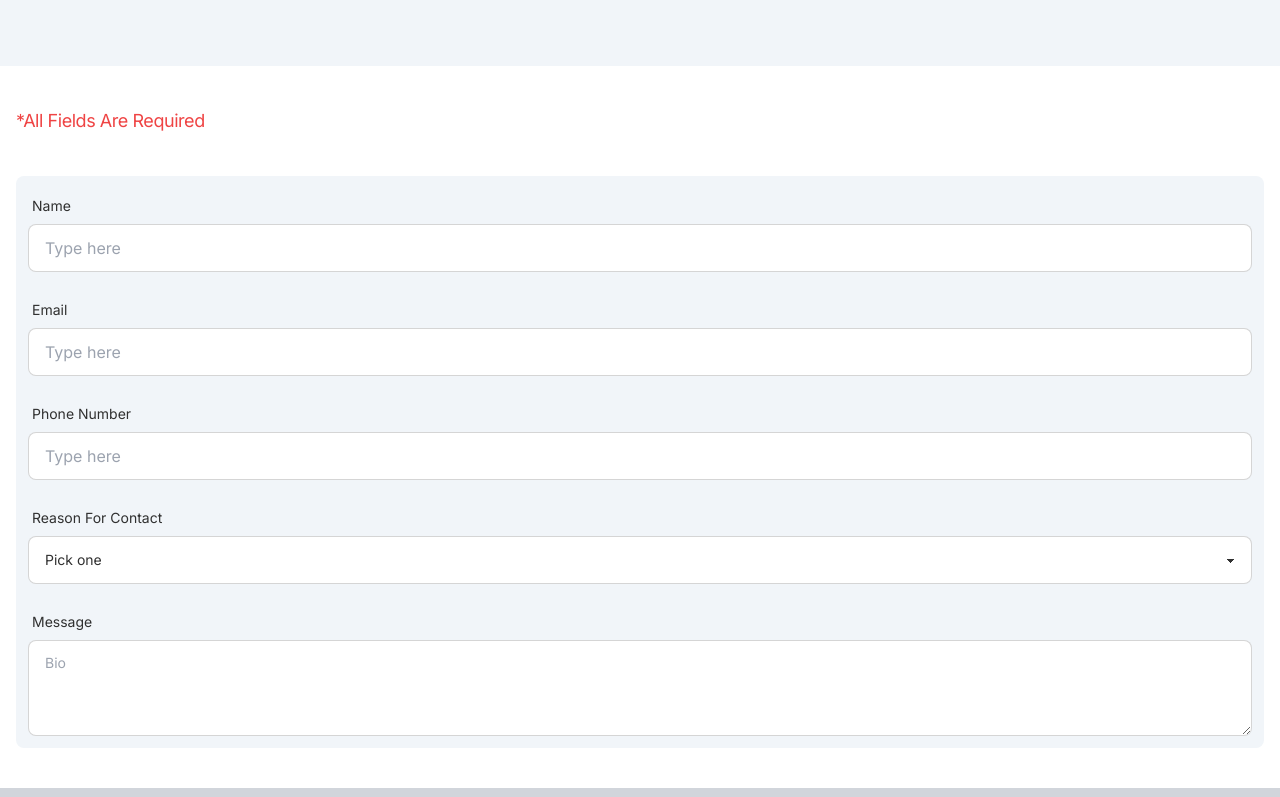
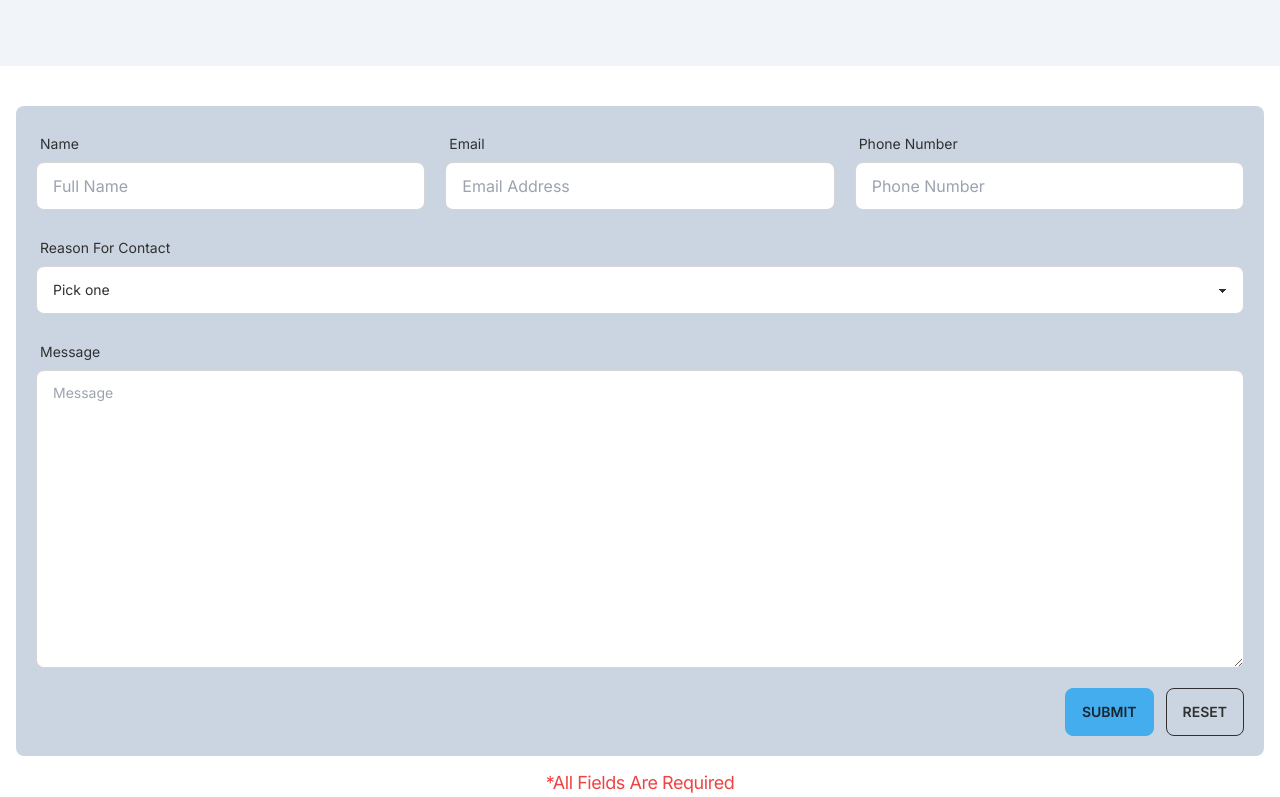
Before and after one commit to kcereno/pt-site, a Next.js app: page /contact in a window 1280 px wide. Shown: the part 363-1160 px from the top of the page. Built offline with nearby package versions, Linux system fonts and the light colour scheme.

Commit message:
Center pictures

```diff
--- a/app/(pages)/about/page.tsx
+++ b/app/(pages)/about/page.tsx
@@ -121,8 +121,8 @@ const AboutPage = () => {
                 className="w-auto rounded-lg shadow-lg"
                 src="/assets/images/treatmentroom.jpeg"
                 alt="clinic"
-                width={600}
-                height={600}
+                width={800}
+                height={800}
               />
               <p className="mt-3 text-xl text-center bold-heading">
                 Main Treatment Room
@@ -133,8 +133,8 @@ const AboutPage = () => {
                 className="flex-1 rounded-lg shadow-lg"
                 src="/assets/images/gym.jpeg"
                 alt="clinic"
-                width={600}
-                height={600}
+                width={800}
+                height={800}
               />
               <p className="mt-3 text-xl text-center bold-heading">
                 Fully Equipped Gym in Basement
--- a/app/(pages)/contact/page.tsx
+++ b/app/(pages)/contact/page.tsx
@@ -9,7 +9,7 @@ const ContactPage = () => {
         title="Contact Us"
         subtext="Feel free to ask any questions over the phone, or get in touch via our contact form below"
       />
-      <div className="py-10 container-fluid">
+      <div className="py-10 mx-0 container-fluid">
         <ContactForm />
       </div>
     </section>
--- a/components/ContactForm.tsx
+++ b/components/ContactForm.tsx
@@ -1,43 +1,61 @@
 import React from 'react';
 
 const ContactForm = () => {
+  const reasonsForContact = [
+    'Appointment Request',
+    'Treatment Inquiry',
+    'General Inquiry',
+    'Insurance Coverage',
+    'Referral Request',
+    'Rehabilitation after Surgery',
+    'Pain Management',
+    'Sports Injury',
+    'Work-Related Injury',
+    'Balance and Mobility Issues',
+    'Fall Prevention',
+    'Posture Improvement',
+  ];
+
   return (
     <div>
-      <p className="text-red-500">*All Fields Are Required</p>
-      <form className="p-3 mt-10 rounded-lg bg-slate-100">
+      <form className="p-5 rounded-lg bg-slate-300">
+        <div className="flex flex-col lg:flex-row lg:gap-5">
+          {/* Name */}
           <div className="w-full form-control">
             <label className="label">
               <span className="label-text">Name</span>
             </label>
             <input
               type="text"
-            placeholder="Type here"
+              placeholder="Full Name"
               className="w-full input input-bordered "
             />
           </div>
-
-        <div className="w-full mt-5 form-control">
+          {/* Email */}
+          <div className="w-full mt-5 lg:mt-0 form-control">
             <label className="label">
               <span className="label-text">Email</span>
             </label>
             <input
               type="text"
-            placeholder="Type here"
+              placeholder="Email Address"
               className="w-full input input-bordered "
             />
           </div>
-
-        <div className="w-full mt-5 form-control">
+          {/* Phone */}
+          <div className="w-full mt-5 lg:mt-0 form-control">
             <label className="label">
               <span className="label-text">Phone Number</span>
             </label>
             <input
               type="text"
-            placeholder="Type here"
+              placeholder="Phone Number"
               className="w-full input input-bordered "
             />
           </div>
+        </div>
 
+        {/* Reason */}
         <div className="w-full mt-5 form-control">
           <label className="label">
             <span className="label-text">Reason For Contact</span>
@@ -49,24 +67,28 @@ const ContactForm = () => {
             >
               Pick one
             </option>
-            <option>Star Wars</option>
-            <option>Harry Potter</option>
-            <option>Lord of the Rings</option>
-            <option>Planet of the Apes</option>
-            <option>Star Trek</option>
+            {reasonsForContact.map((reason) => (
+              <option key={reason}>{reason}</option>
+            ))}
           </select>
         </div>
-
+        {/* Message */}
         <div className="mt-5 form-control">
           <label className="label">
             <span className="label-text">Message</span>
           </label>
           <textarea
-            className="h-24 textarea textarea-bordered"
-            placeholder="Bio"
+            className="textarea textarea-bordered"
+            placeholder="Message"
+            rows={10}
           ></textarea>
         </div>
+        <div className="flex justify-end gap-3">
+          <button className="mt-5 btn btn-primary">Submit</button>
+          <button className="mt-5 btn btn-neutral btn-outline">Reset</button>
+        </div>
       </form>
+      <p className="mt-3 text-center text-red-500">*All Fields Are Required</p>
     </div>
   );
 };
```
Lines whose indentation alone changed are shown as unchanged.
